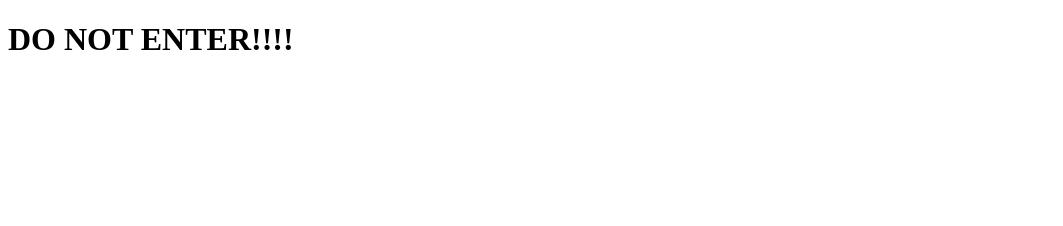
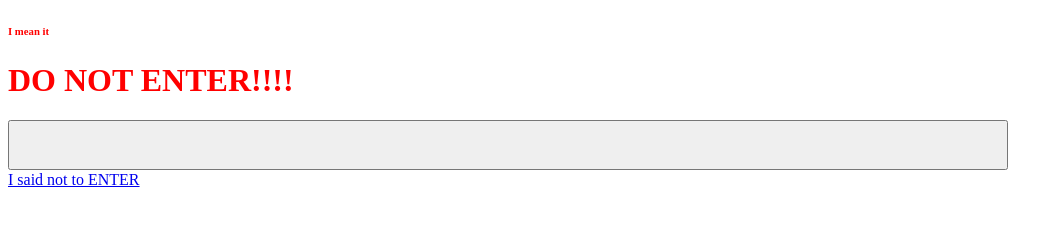
Before and after one commit to Sans1526/Sans1526.github.io, a plain HTML site: page DONOTENTER/index.html in a window 1280 px wide. Shown: the whole page, without its empty margins (0-1063 px from the left). Drawn offline with Linux system fonts and the light colour scheme.

Commit message:
add page 2

```diff
--- a/DONOTENTER/index.html
+++ b/DONOTENTER/index.html
@@ -2,8 +2,14 @@
 <html>
   <head>
     <meta charset="utf-8" />
+    <link rel="stylesheet" href="css/style.css" />
   </head>
   <body>
-    <h1>DO NOT ENTER!!!!</h1>
+    <h6 style="color: red">I mean it</h6>
+    <h1 style="color: red">DO NOT ENTER!!!!</h1>
+    <button onclick="" style="width: 1000px; height: 50px"></button>
+    <div>
+      <a href="/DONOTENTER/page-2.html">I said not to ENTER</a>
+    </div>
   </body>
 </html>
```
Also changed, not shown: DONOTENTER/page-2.html (added, +10 -0 lines), DONOTENTER/css/style.css (added).
